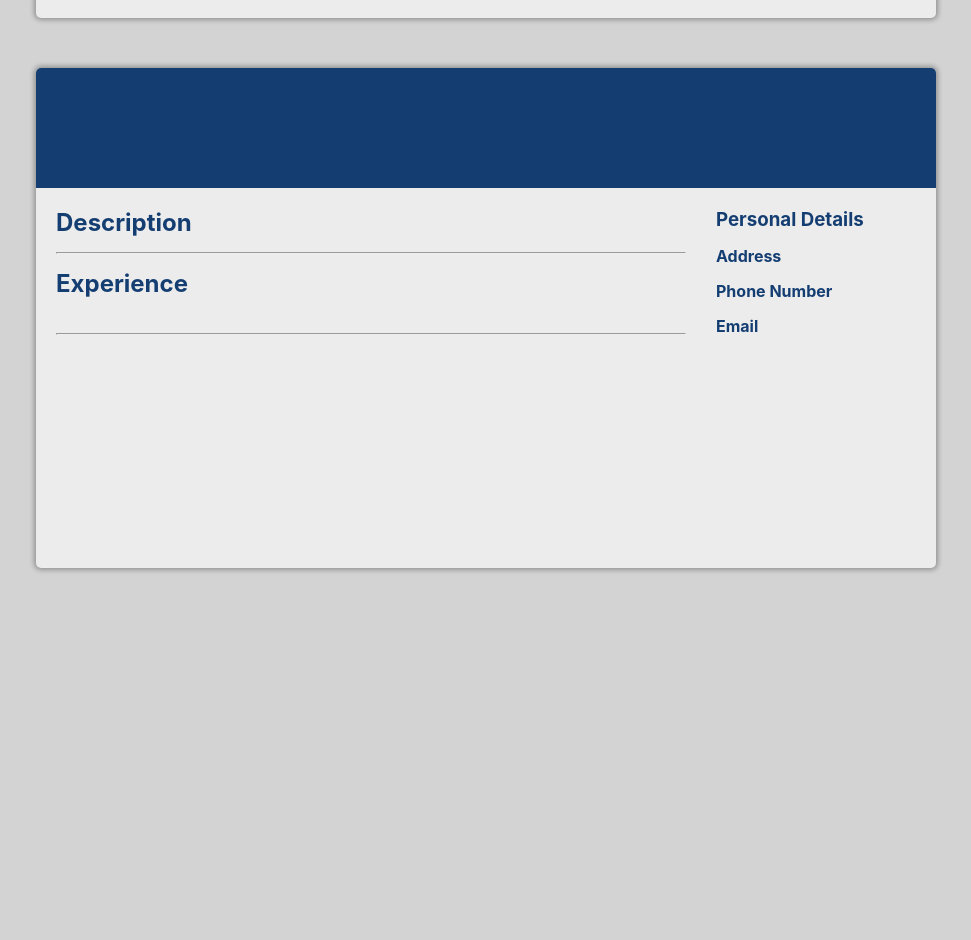
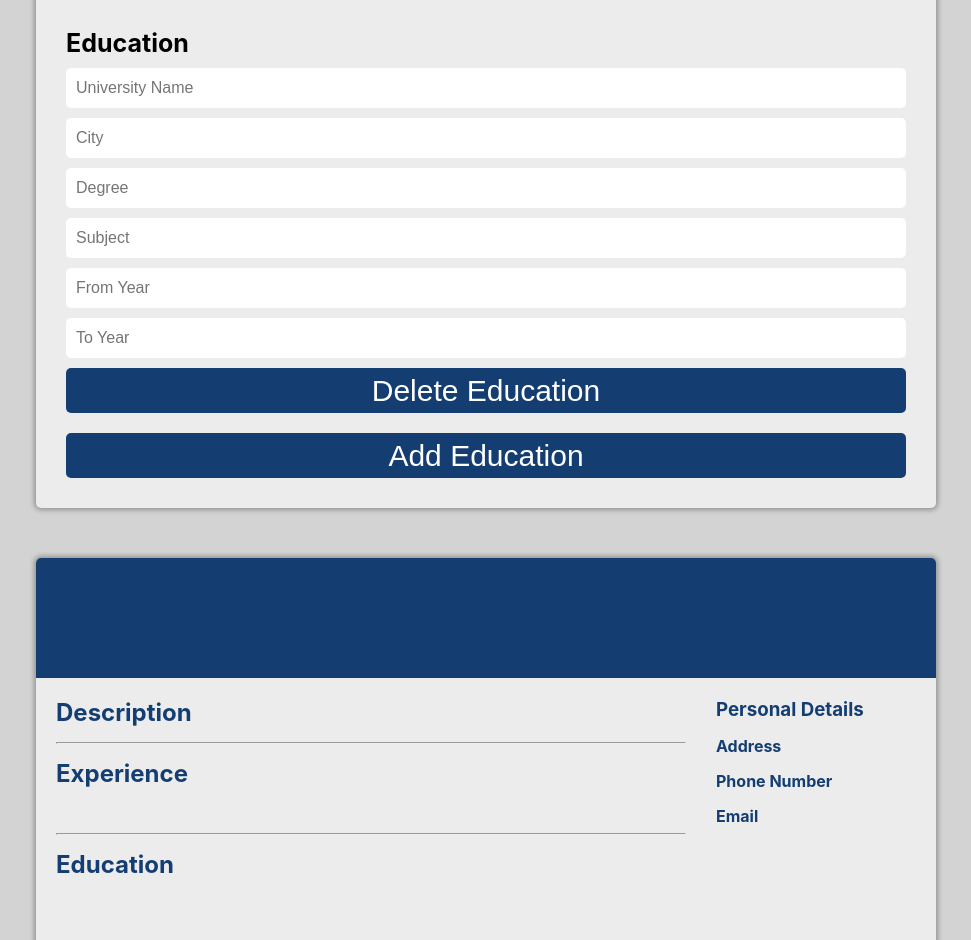
Before and after one commit to Pafestivo/cv-react, a React (Create React App) app: page / in a window 1280 px wide. Shown: the part 1032-1972 px from the top of the page, without its empty margins (154-1125 px from the left). Before the commit the page ends 1720 px from the top, so only its background shows below. Built offline with nearby package versions, Linux system fonts and the light colour scheme.

Commit message:
Make an education section

```diff
--- /dev/null
+++ b/src/components/form/Education.js
@@ -0,0 +1,63 @@
+import React, { Component } from "react";
+import InputField from "../utility/InputField";
+import Button from "../utility/Button";
+
+class Education extends Component {
+  constructor(props) {
+    super(props)
+
+    this.handleChangeEducation = this.handleChangeEducation.bind(this)
+    this.deleteEducation = this.deleteEducation.bind(this)
+  }
+
+  handleChangeEducation(e) {
+    const { name, value } = e.target
+    const { id } = this.props.edu
+    const updatedCV = Object.values(this.props.cv)
+
+    const currentEduIndex = updatedCV[2].findIndex(edu => edu.id === id)
+    const currentEdu = updatedCV[2][currentEduIndex]
+
+    const updatedEdu = {...currentEdu, [name]: value}
+    if(name === 'toYear' && value !== '') updatedEdu[name] = `- ${value}`
+    if(name === 'city' && value !== '') updatedEdu[name] = `, ${value}`
+    if(name === 'degree' && value !== '') updatedEdu[name] = `Degree: ${value}`
+    if(name === 'subject' && value !== '') updatedEdu[name] = `Subject: ${value}`
+
+    const newCV = {
+      personalInfo: {...updatedCV[0]},
+      experience: [...updatedCV[1]],
+      education: [
+        ...updatedCV[2].slice(0, currentEduIndex),
+        updatedEdu,
+        ...updatedCV[2].slice(currentEduIndex + 1)
+      ]
+    }
+    this.props.setCV(newCV)
+  }
+
+  deleteEducation() {
+    const { id } = this.props.edu
+    const updatedCV = { ...this.props.cv }
+    const eduIndex = updatedCV.education.findIndex(edu => edu.id === id)
+    updatedCV.education.splice(eduIndex, 1)
+
+    this.props.setCV(updatedCV)
+  }
+
+  render() {
+    return(
+      <section className="education">
+        <InputField type="text" placeholder="University Name" name="universityName" onChange={this.handleChangeEducation}/>
+        <InputField type="text" placeholder="City" name="city" onChange={this.handleChangeEducation}/>
+        <InputField type="text" placeholder="Degree" name="degree" onChange={this.handleChangeEducation}/>
+        <InputField type="text" placeholder="Subject" name="subject" onChange={this.handleChangeEducation}/>
+        <InputField type="text" placeholder="From Year" name="fromYear" onChange={this.handleChangeEducation}/>
+        <InputField type="text" placeholder="To Year" name="toYear" onChange={this.handleChangeEducation}/>
+        <Button className="delete-btn" value="Delete Education" onClick={this.deleteEducation} />
+      </section>
+    )
+  }
+}
+
+export default Education
--- a/src/components/form/Experience.js
+++ b/src/components/form/Experience.js
@@ -30,7 +30,8 @@ class Experience extends Component {
         ...updatedCV[1].slice(0, currentExpIndex),
         updatedExp,
         ...updatedCV[1].slice(currentExpIndex + 1)
-      ]
+      ],
+      education: [...updatedCV[2]]
     }
     this.props.setCV(newCV)
   }
@@ -52,7 +53,7 @@ class Experience extends Component {
         <InputField type="text" placeholder="City" name="city" onChange={this.handleChangeExperience}/>
         <InputField type="text" placeholder="From Year" name="fromYear" onChange={this.handleChangeExperience}/>
         <InputField type="text" placeholder="To Year" name="toYear" onChange={this.handleChangeExperience}/>
-        <Button value="Delete Experience" onClick={this.deleteExperience} />
+        <Button className="delete-btn" value="Delete Experience" onClick={this.deleteExperience} />
       </section>
     )
   }
--- a/src/components/form/FormContainer.js
+++ b/src/components/form/FormContainer.js
@@ -2,6 +2,7 @@ import React, { Component } from "react";
 import PersonalInfo from "./PersonalInfo";
 import Experience from "./Experience";
 import Button from "../utility/Button";
+import Education from "./Education";
 import '../../styles/form/form-styles.css';
 import '../../styles/form/form-styles.css';
 
@@ -11,6 +12,7 @@ class FormContainer extends Component {
     super(props)
 
     this.addExperience = this.addExperience.bind(this)
+    this.addEducation = this.addEducation.bind(this)
   }
 
   addExperience() {
@@ -27,8 +29,23 @@ class FormContainer extends Component {
     const updatedCV = { ...this.props.cv }
     updatedCV.experience.push(newExp)
     this.props.setCV(updatedCV)
+  }
 
-    // add this new experience to the dom at the bottom of the experience list
+  addEducation() {
+    // add an empty education to the CV object
+    const newEdu = {
+      universityName: "",
+      city: "",
+      degree: "",
+      subject: "",
+      fromYear: "",
+      toYear: "",
+      id: Date.now()
+    }
+
+    const updatedCV = { ...this.props.cv }
+    updatedCV.education.push(newEdu)
+    this.props.setCV(updatedCV)
   }
 
   render() {
@@ -36,11 +53,16 @@ class FormContainer extends Component {
     return(
       <div className="form-container">
         <PersonalInfo cv={cv} setCV={setCV}/>
-        <h1>Experience</h1>
+        <h1 className="exp-title">Experience</h1>
         {cv.experience.map(exp => {
           return <Experience exp={exp} cv={cv} setCV={setCV} key={exp.id} />
         })}
-        <Button value="Add Experience" onClick={this.addExperience} />
+        <Button className="add-btn" value="Add Experience" onClick={this.addExperience} />
+        <h1 className="edu-title">Education</h1>
+        {cv.education.map(edu => {
+          return <Education edu={edu} cv={cv} setCV={setCV} key={edu.id} />
+        })}
+        <Button className="add-btn" value="Add Education" onClick={this.addEducation} />
       </div>
     )
   }
--- a/src/components/preview/PrevContainer.js
+++ b/src/components/preview/PrevContainer.js
@@ -6,6 +6,7 @@ class PrevContainer extends Component {
   render() {
     const { firstName, lastName, role, address, number, email, description} = this.props.cv.personalInfo
     const experiences = [...this.props.cv.experience]
+    const educations = [...this.props.cv.education]
     return(
       <div className="prev-container">
         <div className="name-role">
@@ -42,13 +43,13 @@ class PrevContainer extends Component {
               {experiences.map((exp) => {
                 const { position, company, city, fromYear, toYear, id } = exp;
                 return(
-                  <div className="exp-tile" key={id}>
+                  <div className="tile" key={id}>
                     <div className="years">
                       <p>{fromYear} {toYear}</p>
                     </div>
 
-                    <div className="job">
-                      <p className="position">{position}</p>
+                    <div className="details">
+                      <p className="bold">{position}</p>
                       <p>{company}{city}</p>
                     </div>
                   </div>
@@ -57,6 +58,26 @@ class PrevContainer extends Component {
             </div> {/* experience */}
 
             <hr />
+
+            <div className="education">
+              <h2>Education</h2>
+              {educations.map((edu) => {
+                const { universityName, city, degree, subject, fromYear, toYear, id } = edu;
+                return(
+                  <div className="tile" key={id}>
+                    <div className="years">
+                      <p>{fromYear} {toYear}</p>
+                    </div>
+
+                    <div className="details">
+                      <p className="bold">{universityName}{city}</p>
+                      <p>{degree}</p>
+                      <p>{subject}</p>
+                    </div>
+                  </div>
+                )
+              })}
+            </div> {/* experience */}
 
           </div>
         </div>
--- a/src/components/utility/Button.js
+++ b/src/components/utility/Button.js
@@ -2,9 +2,9 @@ import React, { Component } from "react";
 
 class Button extends Component {
   render() {
-    const { value, onClick } = this.props
+    const { value, onClick, className } = this.props
     return(
-      <button onClick={onClick}>{value}</button>
+      <button className={className} onClick={onClick}>{value}</button>
     )
   }
 }
--- a/src/components/utility/EmptyCV.js
+++ b/src/components/utility/EmptyCV.js
@@ -17,6 +17,17 @@ const emptyCV = {
       toYear: "",
       id: Date.now()
     },
+  ],
+  education: [
+    {
+      universityName: "",
+      city: "",
+      degree: "",
+      subject: "",
+      fromYear: "",
+      toYear: "",
+      id: Date.now()
+    },
   ]
 }
 
--- a/src/styles/form/form-styles.css
+++ b/src/styles/form/form-styles.css
@@ -9,7 +9,7 @@
   box-shadow: 0 0 5px 2px rgba(0, 0, 0, 0.3);
 }
 
-.experience, .p-i {
+.experience, .p-i, .education {
   display: flex;
   flex-direction: column;
   row-gap: 10px;
@@ -18,6 +18,14 @@
 .p-i h1,
 .form-container h1 {
   font-size: 25px;
+}
+
+.edu-title {
+  margin-top: 20px;
+}
+
+.exp-title {
+  margin-top: 10px;
 }
 
 section {
@@ -40,4 +48,13 @@ button {
   cursor: pointer;
   border: none;
   border-radius: 5px;
+  transition: all 0.1s ease-in-out
 }
+
+.delete-btn:hover {
+  background-color: rgb(114, 20, 20);
+}
+
+.add-btn:hover {
+  background-color: rgb(20, 114, 62);
+}
--- a/src/styles/preview/preview-styles.css
+++ b/src/styles/preview/preview-styles.css
@@ -57,10 +57,11 @@
   row-gap: 15px;
 }
 
-.exp-tile {
+.tile {
   display: grid;
   grid-template-columns: 1fr 1fr;
   width: 400px;
+  margin-top: 10px;
 }
 
 .years {
@@ -68,12 +69,12 @@
   font-weight: 450;
 }
 
-.job {
+.details {
   display: flex;
   flex-direction: column;
   row-gap: 10px;
 }
 
-.position {
+.bold {
   font-weight: 450;
 }
```
